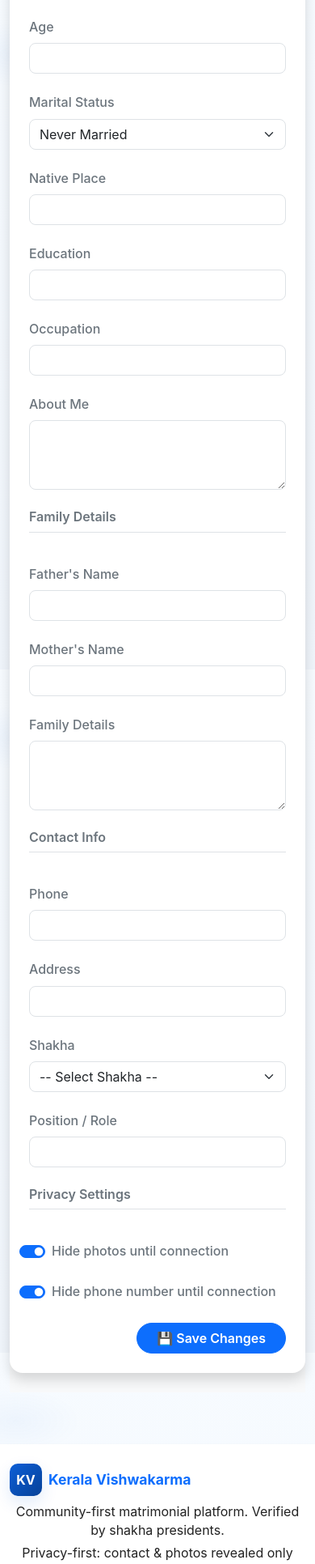
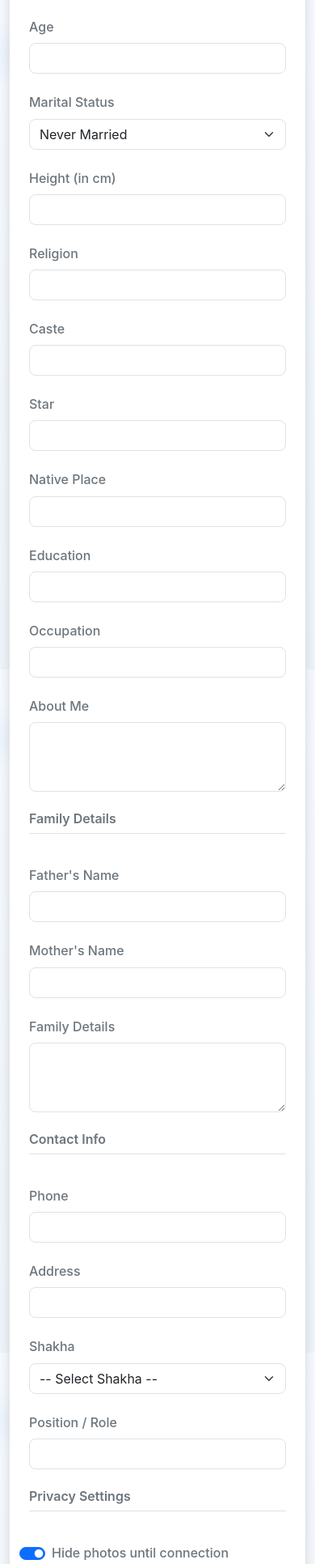
Before and after one commit to Achujozef/matrimony, a Django app: page /my-profile/ in a window 390 px wide. Shown: the part 861-2793 px from the top of the page at 81% size. Run offline with Django 5.2, Linux system fonts and the light colour scheme; the visitor is signed in with stand-in values (Sample User, id 1); data comes from the database, SQL or seed files in the repository; data that the repository does not hold is empty.

Commit message:
Added Height, Religion, Cast and Star

```diff
--- a/app/models.py
+++ b/app/models.py
@@ -52,6 +52,12 @@ class MatrimonialProfile(models.Model):
     father_name = models.CharField(max_length=200, blank=True)
     mother_name = models.CharField(max_length=200, blank=True)
     family_details = models.TextField(blank=True)
+
+    # New fields
+    height = models.CharField(max_length=50, default='', blank=True)
+    religion = models.CharField(max_length=100, default='', blank=True)
+    caste = models.CharField(max_length=100, default='', blank=True)
+    star = models.CharField(max_length=100, default='', blank=True)
 
     # Privacy / visibility controls
     hide_photos_until_connection = models.BooleanField(default=True)
--- a/app/templates/my_profile.html
+++ b/app/templates/my_profile.html
@@ -89,6 +89,25 @@
           <option value="Separated" {% if matrimonial.maritial_status == "Separated" %}selected{% endif %}>Separated</option>
         </select>
       </div>
+
+      <!-- Added Additional Matrimonial Fields -->
+      <div class="col-md-3">
+        <label class="form-label fw-medium text-secondary">Height (in cm)</label>
+        <input type="text" name="height" value="{{ matrimonial.height }}" class="form-control rounded-3">
+      </div>
+      <div class="col-md-3">
+        <label class="form-label fw-medium text-secondary">Religion</label>
+        <input type="text" name="religion" value="{{ matrimonial.religion }}" class="form-control rounded-3">
+      </div>
+      <div class="col-md-3">
+        <label class="form-label fw-medium text-secondary">Caste</label>
+        <input type="text" name="caste" value="{{ matrimonial.caste }}" class="form-control rounded-3">
+      </div>
+      <div class="col-md-3">
+        <label class="form-label fw-medium text-secondary">Star</label>
+        <input type="text" name="star" value="{{ matrimonial.star }}" class="form-control rounded-3">
+      </div>
+      <!-- End Added -->
 
       <div class="col-md-6">
         <label class="form-label fw-medium text-secondary">Native Place</label>
--- a/app/templates/view_profile.html
+++ b/app/templates/view_profile.html
@@ -302,6 +302,10 @@
             <div class="col-sm-6 col-12"><strong>Occupation:</strong> {{ profile.occupation }}</div>
             <div class="col-sm-6 col-12"><strong>Native Place:</strong> {{ profile.native_place }}</div>
             <div class="col-sm-6 col-12"><strong>Gender:</strong> {{ profile.get_gender_display }}</div>
+            <div class="col-sm-6 col-12"><strong>Height:</strong> {{ profile.height|default:"-" }}</div>
+            <div class="col-sm-6 col-12"><strong>Religion:</strong> {{ profile.religion|default:"-" }}</div>
+            <div class="col-sm-6 col-12"><strong>Caste:</strong> {{ profile.caste|default:"-" }}</div>
+            <div class="col-sm-6 col-12"><strong>Star:</strong> {{ profile.star|default:"-" }}</div>
           </div>
         </div>
 
--- a/app/views.py
+++ b/app/views.py
@@ -950,6 +950,10 @@ def my_profile_view(request):
         matrimonial.father_name = request.POST.get("father_name", "")
         matrimonial.mother_name = request.POST.get("mother_name", "")
         matrimonial.family_details = request.POST.get("family_details", "")
+        matrimonial.height = request.POST.get("height", "")
+        matrimonial.religion = request.POST.get("religion", "")
+        matrimonial.caste = request.POST.get("caste", "")
+        matrimonial.star = request.POST.get("star", "")
         matrimonial.hide_photos_until_connection = bool(request.POST.get("hide_photos_until_connection"))
         matrimonial.hide_phone_until_connection = bool(request.POST.get("hide_phone_until_connection"))
         matrimonial.shakha_id = shakha_id if shakha_id else None
```
Also changed, not shown: app/templates/profile_detail.html (+17 -1 lines).
